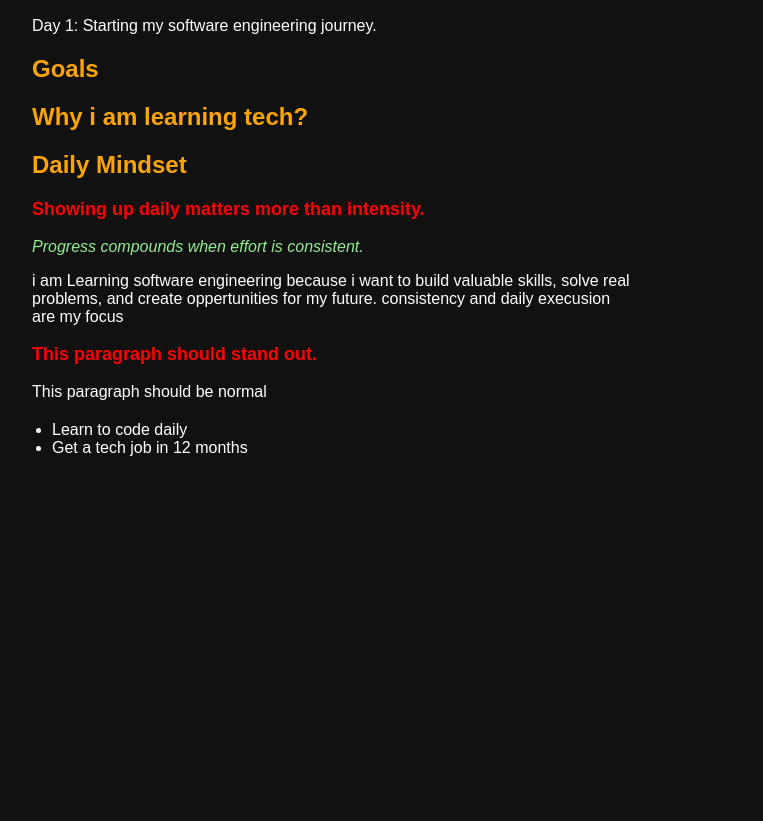
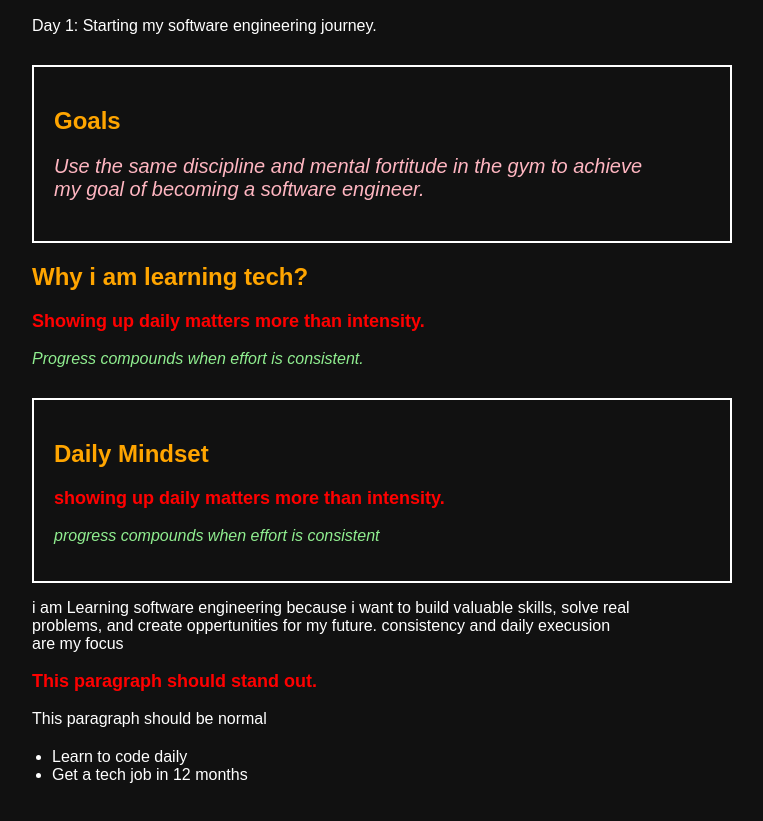
Before and after one commit to abzhussein767-jpg/tech-journey, a plain HTML site: page index.html in a window 1280 px wide. Shown: the part 109-930 px from the top of the page, without its empty margins (16-779 px from the left). Before the commit the page ends 800 px from the top, so only its background shows below. Drawn offline with Linux system fonts and the light colour scheme.

Commit message:
Add files via upload

```diff
--- a/index.html
+++ b/index.html
@@ -5,28 +5,41 @@
     <link rel="stylesheet" href="style.css">
   </head>
   <body>
+    <p class="intro"></p>
     <h1>Abz</h1>
     <p>Day 1: Starting my software engineering journey.</p>
 
+<div class="box">
     <h2>Goals</h2>
+    <p class="example-one">
+        Use the same discipline and mental fortitude in the gym to achieve my goal of becoming a software engineer.
+    </p>
+    </div>
+
     <h2>Why i am learning tech?</h2>
-    <h2> Daily Mindset</h2>
+
     <P class="highlight">
         Showing up daily matters more than intensity.
     </P>
     <p class="note">
         Progress compounds when effort is consistent.
     </p>
-
+<div class="box">
+     <h2> Daily Mindset</h2>
+     <p class="highlight">showing up daily matters more than intensity.</p>
+     <P class="note">progress compounds when effort is consistent</P>
+</div>
     <p>
         i am Learning software engineering because i want to build valuable skills, solve real problems, and create oppertunities for my future. consistency and daily execusion are my focus
     </p>
     <p class="highlight">This paragraph should stand out.</p>
-    <p>This paragraph should be normal</p>
+    <p class="normal-text">
+    This paragraph should be normal
+    </p>
     <ul>
       <li>Learn to code daily</li>
       <li>Get a tech job in 12 months</li>
     </ul>
+
   </body>
 </html>
-<p class="intro">
--- a/style.css
+++ b/style.css
@@ -44,3 +44,16 @@ p {
     color: lightgreen;
     font-style: italic;
 }
+.normal-text {
+    color: white;
+}
+.example-one {
+    color: lightpink;
+    font-style: italic;
+    font-size: 20px;
+}
+.box {
+    border: 2px solid white;
+    padding: 20px;
+    margin-top: 30px;
+}
```
Also changed, not shown: 1 other file.
